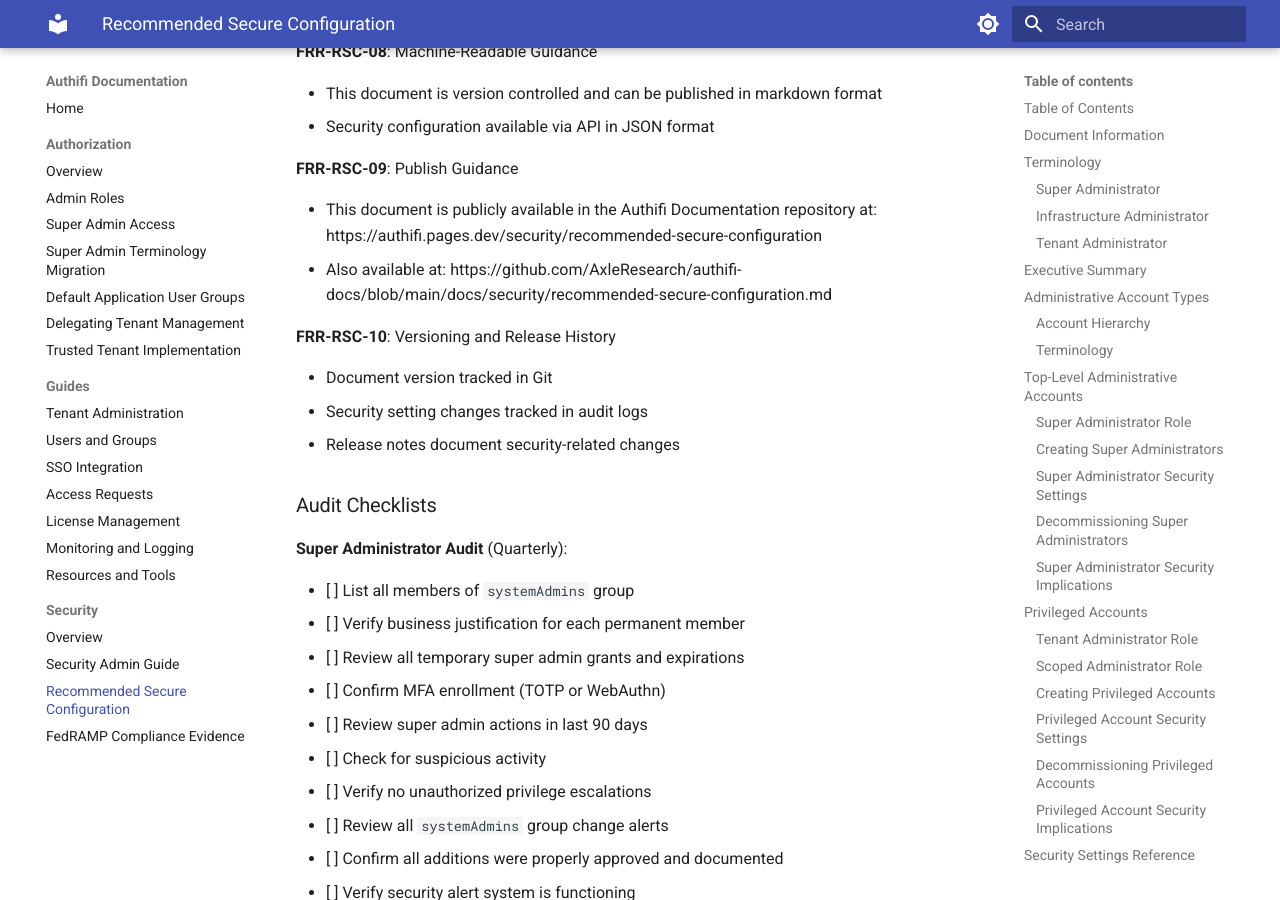
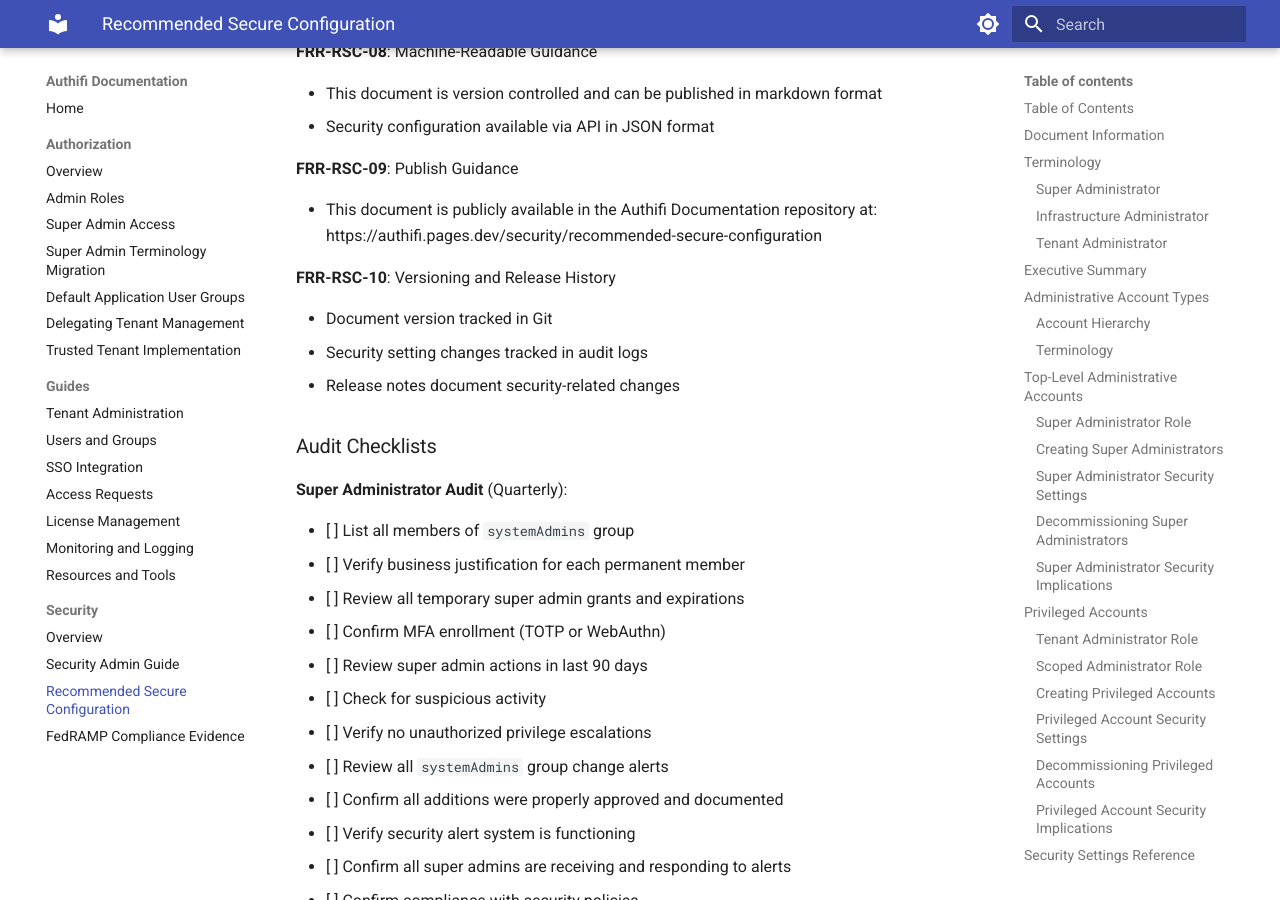
Before and after one commit to AxleResearch/authifi-docs, an MkDocs documentation site: the page built from docs/security/recommended-secure-configuration.md, in a window 1280 px wide and 900 px high, scrolled down 32864 px. Built offline with MkDocs 1.6.1 and Material for MkDocs 9.7.7, drawn with Linux system fonts in a browser that asks for light colours.

Commit message:
fix: update stale GitHub URLs to use authifi.pages.dev
- Remove redundant GitHub link from recommended-secure-configuration.md
- Update security-admin-guide.md URL to point to authifi.pages.dev

```diff
--- a/docs/security/recommended-secure-configuration.md
+++ b/docs/security/recommended-secure-configuration.md
@@ -1235,7 +1235,6 @@ This document addresses the following FedRAMP Recommended Secure Configuration r
 **FRR-RSC-09**: Publish Guidance
 
 - This document is publicly available in the Authifi Documentation repository at: https://authifi.pages.dev/security/recommended-secure-configuration
-- Also available at: https://github.com/AxleResearch/authifi-docs/blob/main/docs/security/recommended-secure-configuration.md
 
 **FRR-RSC-10**: Versioning and Release History
 
```
Also changed, not shown: docs/security/security-admin-guide.md (+1 -1 lines).
